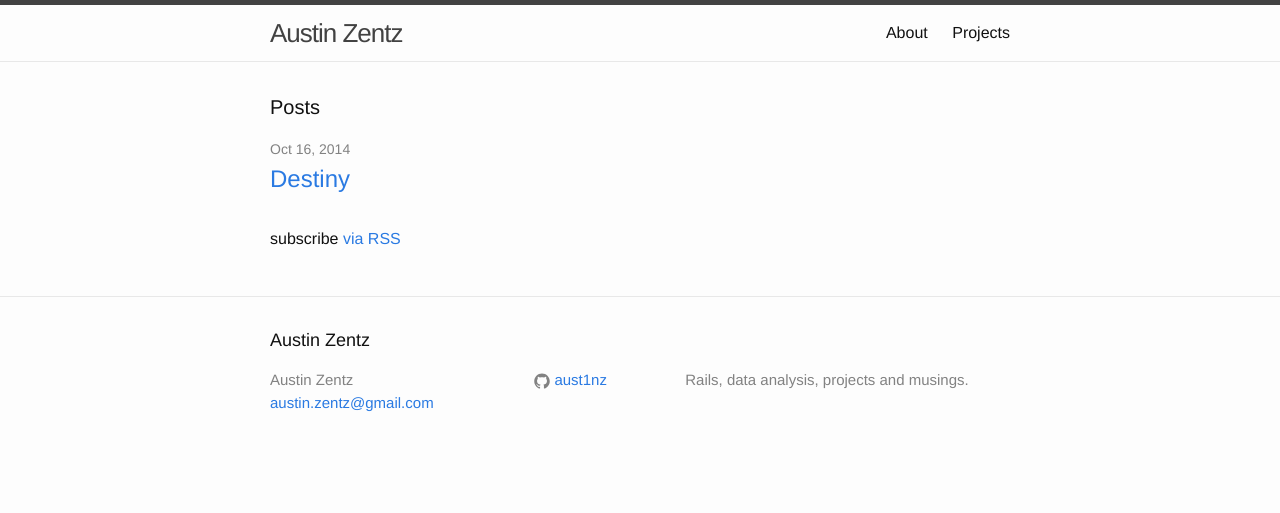
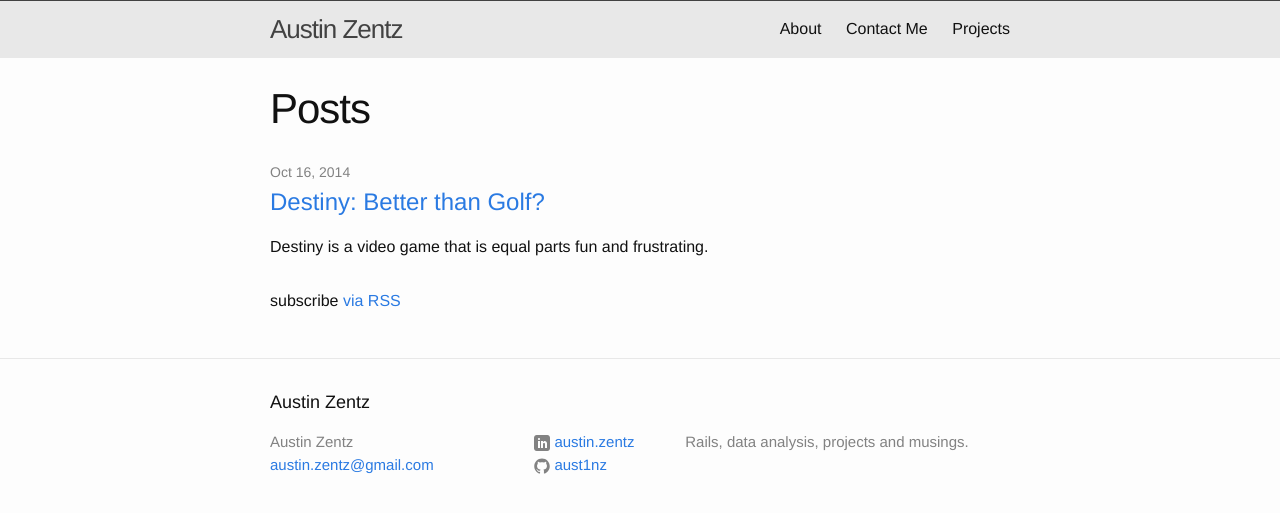
Before and after one commit to aust1nz/aust1nz.github.io, a Jekyll site: the page built from index.html, in a window 1280 px wide. Shown: the top 513 px of the page. Built offline with Jekyll 4.4.1, drawn with Linux system fonts in a browser that asks for light colours.

Commit message:
Added to layout

```diff
--- a/_config.yml
+++ b/_config.yml
@@ -6,6 +6,8 @@
 baseurl: "" # the subpath of your site, e.g. /blog/
 url: "http://austinzentz.com" # the base hostname & protocol for your site
 github_username:  aust1nz
+linkedin_username: austin.zentz
+twitter_username:
 
 # Build settings
 markdown: kramdown
--- a/_includes/footer.html
+++ b/_includes/footer.html
@@ -14,6 +14,20 @@
 
       <div class="footer-col  footer-col-2">
         <ul class="social-media-list">
+          {% if site.linkedin_username %}
+          <li>
+            <a href="https://www.linkedin.com/pub/{{ site.linkedin_username }}">
+              <span class="icon">
+                <svg width="256" height="256" viewBox="0 0 512 512" xmlns="http://www.w3.org/2000/svg" xmlns:xlink="http://www.w3.org/1999/xlink">
+                  <path d="M 426.00,0.00L 86.00,0.00 C 38.70,0.00,0.00,38.70,0.00,86.00l0.00,340.00 c0.00,47.30, 38.70,86.00, 86.00,86.00l 340.00,0.00 c 47.30,0.00, 86.00-38.70, 86.00-86.00L 512.00,86.00 C 512.00,38.70, 473.30,0.00, 426.00,0.00z M 192.00,416.00l-64.00,0.00 L 128.00,192.00 l 64.00,0.00 L 192.00,416.00 z M 160.00,160.00c-17.673,0.00-32.00-14.327-32.00-32.00s 14.327-32.00, 32.00-32.00s 32.00,14.327, 32.00,32.00S 177.673,160.00, 160.00,160.00z M 416.00,416.00l-64.00,0.00 L 352.00,288.00 c0.00-17.673-14.327-32.00-32.00-32.00s-32.00,14.327-32.00,32.00l0.00,128.00 l-64.00,0.00 L 224.00,192.00 l 64.00,0.00 l0.00,39.736 C 301.199,213.604, 321.376,192.00, 344.00,192.00c 39.765,0.00, 72.00,35.817, 72.00,80.00 L 416.00,416.00 z" />
+                </svg>
+              </span>
+
+              <span class="username">{{ site.linkedin_username }}</span>
+            </a>
+          </li>
+          {% endif %}
+
           {% if site.github_username %}
           <li>
             <a href="https://github.com/{{ site.github_username }}">
@@ -42,6 +56,7 @@
             </a>
           </li>
           {% endif %}
+
         </ul>
       </div>
 
--- a/_posts/2014-10-16-destiny.markdown
+++ b/_posts/2014-10-16-destiny.markdown
@@ -1,10 +1,12 @@
---
+---
 layout: post
 title:  "Destiny: Better than Golf?"
 summary: "Destiny is a video game that is equal parts fun and frustrating."
 date:   2014-10-16 14:13:13
-categories: destiny video_games
+categories: destiny
+
 ---
+
 Destiny is kind of fun but I feel like it is a bit of a rip off too. For example, I have a friend who got a full set of purple armor just from strikes. But I didn't get any purple armor unless I bought it myself. Waaaaah!
 
 It's fun most of the time and I find myself wanting to play it while I'm at work. But, on the other hand, once I've been playing it for a while I'm like, "Why am I still playing this game?" Since you basically do the same four or five strikes over and over and over, even after they cease to be challenging.
--- a/_sass/_layout.scss
+++ b/_sass/_layout.scss
@@ -2,9 +2,10 @@
  * Site header
  */
 .site-header {
-    border-top: 5px solid $grey-color-dark;
+    border-top: 1px solid $grey-color-dark;
     border-bottom: 1px solid $grey-color-light;
     min-height: 56px;
+    background-color: $grey-color-light;
 
     // Positioning context for the mobile navigation icon
     position: relative;
--- a/index.html
+++ b/index.html
@@ -4,7 +4,9 @@
 
 <div class="home">
 
-  <h1 class="page-heading">Posts</h1>
+  <header class="post-header">
+    <h1 class="post-title">Posts</h1>
+  </header>
 
   <ul class="post-list">
     {% for post in site.posts %}
```
Also changed, not shown: about.md (+1 -0 lines), contact.md (added, +6 -0 lines), images/profile.jpg (added).
